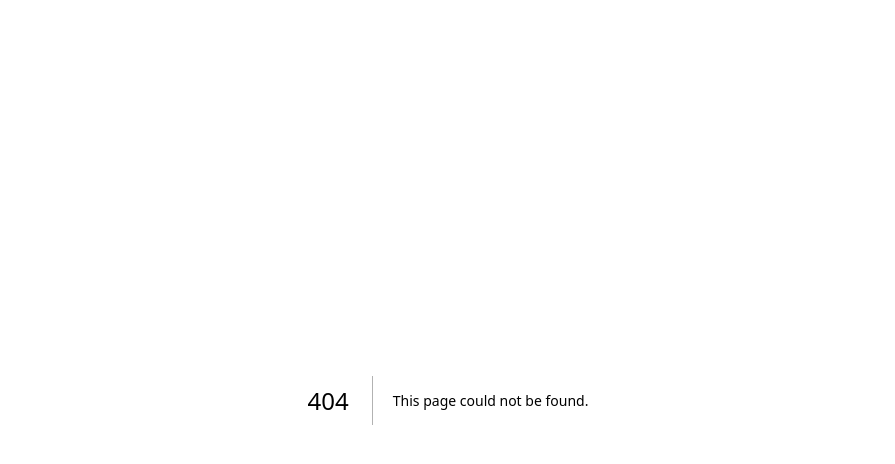
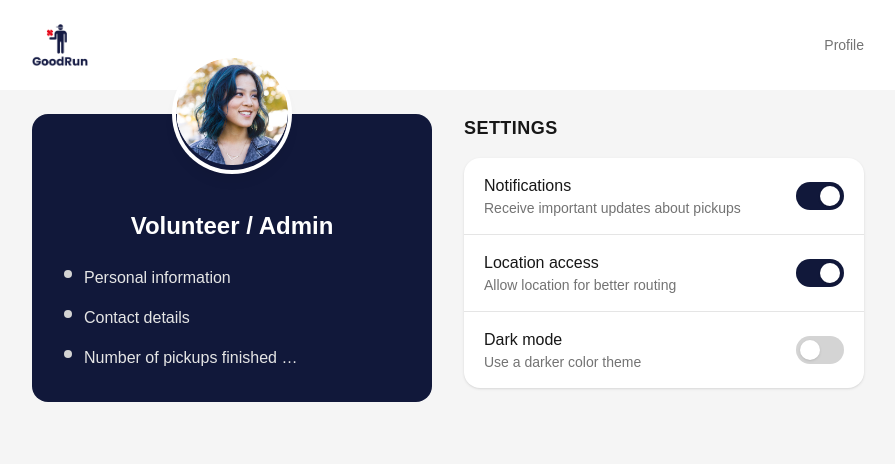
Before and after one commit to shermintea/GoodRun, a Next.js app: page /profile in a window 1280 px wide. Before the commit this address had no page. Shown: the top 464 px of the page, without its empty margins (192-1087 px from the left). Built offline with nearby package versions, Linux system fonts and the light colour scheme.

Commit message:
Profile page basic layout - without linking to database

```diff
--- /dev/null
+++ b/app/profile/page.tsx
@@ -0,0 +1,144 @@
+'use client';
+
+import { useState } from 'react';
+import Image from 'next/image';
+import Link from 'next/link';
+
+type SettingsState = {
+  notif: boolean;
+  location: boolean;
+  darkmode: boolean;
+};
+
+type SettingRowProps = {
+  label: string;
+  description: string;
+  enabled: boolean;
+  onToggle: () => void;
+};
+
+export default function ProfilePage() {
+  const [settings, setSettings] = useState<SettingsState>({
+    notif: true,
+    location: true,
+    darkmode: false,
+  });
+
+  const toggle = (key: keyof SettingsState) =>
+    setSettings((s) => ({ ...s, [key]: !s[key] }));
+
+  return (
+    <main className="min-h-screen bg-neutral-100 text-neutral-900">
+      {/* Header / brand */}
+      <header className="bg-white">
+        <div className="mx-auto max-w-screen-sm md:max-w-screen-md lg:max-w-4xl px-4 md:px-6 lg:px-8 py-6 flex items-center justify-between">
+          <Link href="/" className="flex items-center gap-3">
+            <Image
+              src="/grLogo-transparent.png"
+              alt="GoodRun"
+              width={56}
+              height={56}
+              priority
+            />
+            {/*<span className="text-lg md:text-xl font-semibold">Medical Pantry</span>*/}
+          </Link>
+          <div className="hidden md:block text-sm text-neutral-500">Profile</div>
+        </div>
+      </header>
+
+      {/* Main content: two columns on desktop */}
+      <section className="mx-auto max-w-screen-sm md:max-w-screen-md lg:max-w-4xl px-4 md:px-6 lg:px-8 py-6">
+        <div className="grid lg:grid-cols-2 gap-8 items-start">
+          {/* Left: Profile card */}
+          <div className="relative rounded-2xl bg-[#11183A] text-white overflow-visible">
+            {/* Avatar, floating above the card */}
+            <div className="absolute left-1/2 top-0 -translate-x-1/2 -translate-y-1/2">
+              <div className="h-24 w-24 md:h-28 md:w-28 rounded-full ring-4 ring-white overflow-hidden shadow-lg">
+                <Image src="/avatar.png" alt="Profile photo" width={120} height={120} />
+              </div>
+            </div>
+
+            {/* Card body with extra top padding */}
+            <div className="px-6 pt-20 pb-8 md:px-8 md:pt-24">
+              <h1 className="text-center text-xl md:text-2xl font-semibold">
+                Volunteer / Admin
+              </h1>
+
+              <ul className="mt-6 space-y-4 text-sm md:text-base text-neutral-200">
+                <li className="flex items-start">
+                  <Dot /> <span>Personal information</span>
+                </li>
+                <li className="flex items-start">
+                  <Dot /> <span>Contact details</span>
+                </li>
+                <li className="flex items-start">
+                  <Dot /> <span>Number of pickups finished …</span>
+                </li>
+              </ul>
+            </div>
+          </div>
+
+          {/* Right: Settings */}
+          <div className="pt-2 lg:pt-0">
+            <h2 className="text-base md:text-lg font-extrabold tracking-wide">SETTINGS</h2>
+            <div className="mt-4 divide-y divide-neutral-200 rounded-2xl bg-white shadow-sm">
+              <SettingRow
+                label="Notifications"
+                description="Receive important updates about pickups"
+                enabled={settings.notif}
+                onToggle={() => toggle('notif')}
+              />
+              <SettingRow
+                label="Location access"
+                description="Allow location for better routing"
+                enabled={settings.location}
+                onToggle={() => toggle('location')}
+              />
+              <SettingRow
+                label="Dark mode"
+                description="Use a darker color theme"
+                enabled={settings.darkmode}
+                onToggle={() => toggle('darkmode')}
+              />
+            </div>
+          </div>
+        </div>
+      </section>
+    </main>
+  );
+}
+
+function Dot() {
+  return <span className="mt-1 mr-3 inline-block h-2 w-2 rounded-full bg-neutral-300" />;
+}
+
+function SettingRow({ label, description, enabled, onToggle }: SettingRowProps) {
+  return (
+    <div className="flex items-center justify-between px-5 py-4">
+      <div>
+        <div className="font-medium">{label}</div>
+        <div className="text-sm text-neutral-500">{description}</div>
+      </div>
+
+      <button
+        type="button"
+        role="switch"
+        aria-checked={enabled}
+        onClick={onToggle}
+        className={[
+          'relative inline-flex h-7 w-12 items-center rounded-full transition',
+          enabled ? 'bg-[#11183A]' : 'bg-neutral-300',
+          'focus:outline-none focus-visible:ring-2 focus-visible:ring-offset-2 focus-visible:ring-[#11183A]'
+        ].join(' ')}
+      >
+        <span
+          className={[
+            'inline-block h-5 w-5 transform rounded-full bg-white shadow transition',
+            enabled ? 'translate-x-6' : 'translate-x-1'
+          ].join(' ')}
+        />
+        <span className="sr-only">{`Toggle ${label}`}</span>
+      </button>
+    </div>
+  );
+}
--- /dev/null
+++ b/tailwind.config.cjs
@@ -0,0 +1,11 @@
+// tailwind.config.cjs
+module.exports = {
+  content: [
+    "./app/**/*.{js,ts,jsx,tsx}",
+    "./components/**/*.{js,ts,jsx,tsx}",
+  ],
+  theme: {
+    extend: {},
+  },
+  plugins: [],
+}
```
Also changed, not shown: public/avatar.png (added), public/grLogo-transparent.png (added).
